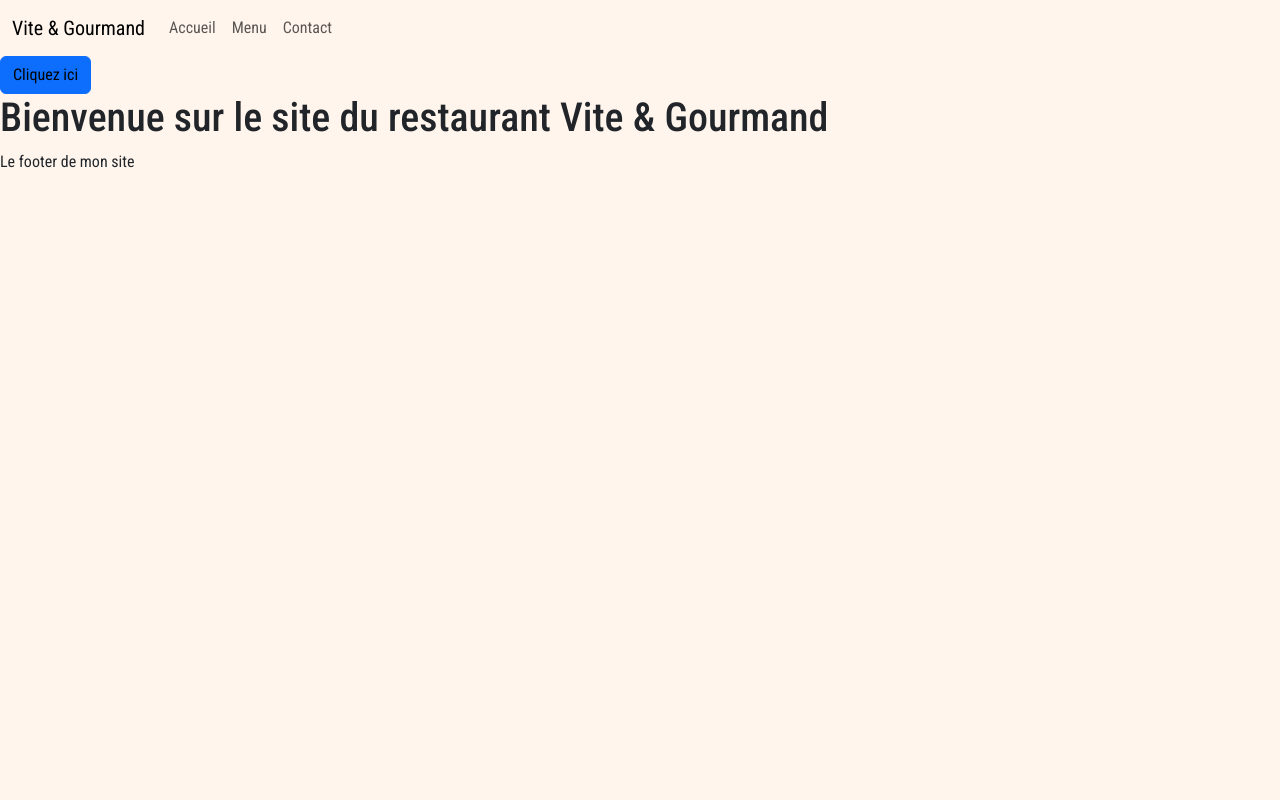
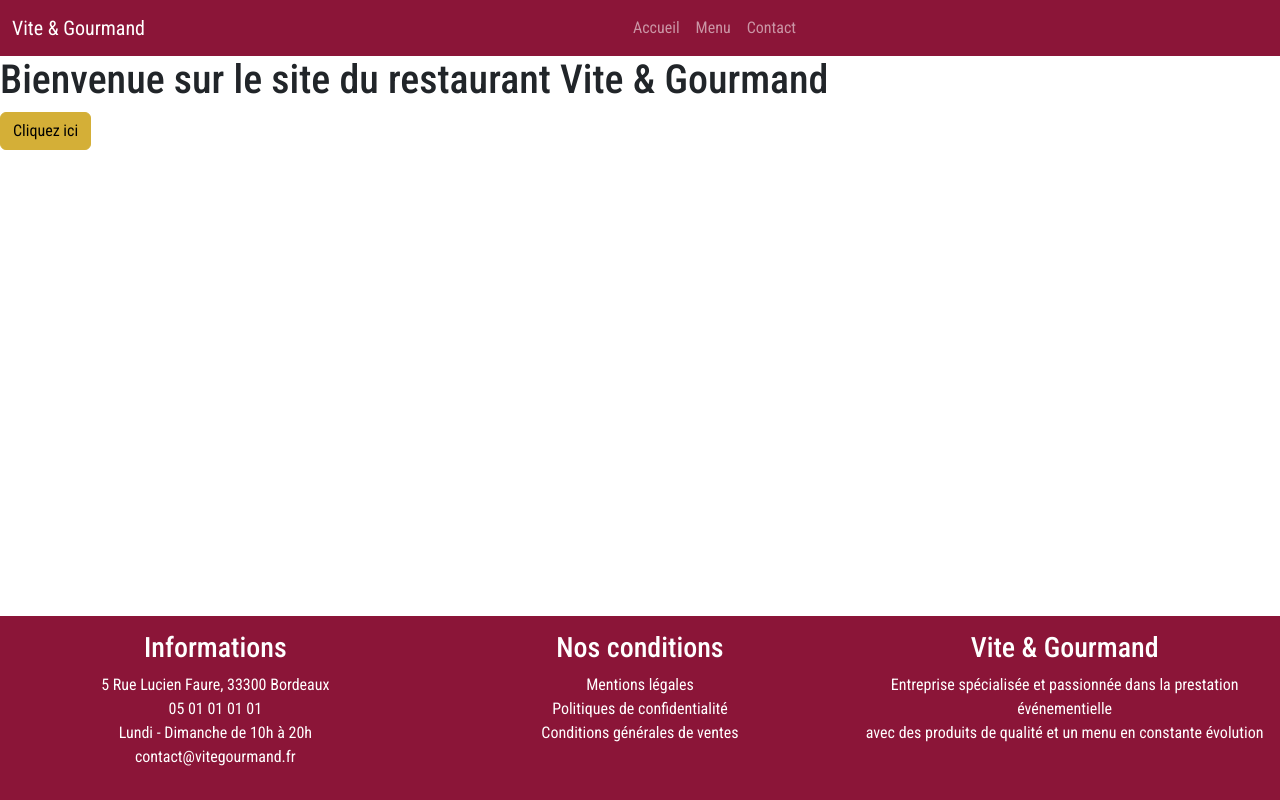
Before and after one commit to REN-Christelle/ViteEtGourmandFront, a PHP site: page / in a window 1280 px wide. Run offline with PHP 8.4, Linux system fonts and the light colour scheme; some libraries are stand-ins or nearby versions.

Commit message:
ajout du header et footer

```diff
--- a/Pages/home.html
+++ b/Pages/home.html
@@ -1 +1,3 @@
 <h1>Bienvenue sur le site du restaurant Vite & Gourmand</h1>
+
+<button class="btn btn-secondary">Cliquez ici</i></button>
--- a/index.html
+++ b/index.html
@@ -9,41 +9,59 @@
     <title>Document</title>
 </head>
 <body>
-
     <header>
-        <header>
-        <nav class="navbar navbar-expand-lg bg-white">
+        <nav class="navbar navbar-expand-lg bg-primary" data-bs-theme="dark">
             <div class="container-fluid">
               <a class="navbar-brand" href="/">Vite & Gourmand</a>
               <button class="navbar-toggler" type="button" data-bs-toggle="collapse" data-bs-target="#navbarSupportedContent" aria-controls="navbarSupportedContent" aria-expanded="false" aria-label="Toggle navigation">
                 <span class="navbar-toggler-icon"></span>
               </button>
-              <div class="collapse navbar-collapse" id="navbarSupportedContent">
-                <ul class="navbar-nav ms-6 mb-2 mb-lg-0">
+              <div class="collapse navbar-collapse justify-content-center" id="navbarSupportedContent">
+                <ul class="navbar-nav">
                   <li class="nav-item">
                     <a class="nav-link" href="/">Accueil</a>
                   </li>
                   <li class="nav-item">
-                    <a class="nav-link" href="/galerie">Menu</a>
+                    <a class="nav-link" href="#">Menu</a>
                   </li>
                   <li class="nav-item">
                     <a class="nav-link" href="#">Contact</a>
                   </li>
-                  <li class="nav-item">
-                  </li>
                 </ul>
               </div>
             </div>
-          </nav>
-    </header>
+        </nav>
     </header>
 
-    <button class="btn btn-primary">Cliquez ici</i></button>
     <main id="main-page">
         <!--Le contenu de la page sera injectée ici-->
     </main>
 
-    <footer>Le footer de mon site</footer>
+    <footer class="bg-primary text-white text-center footer">
+      <div class="row">
+        <div class="col-4">
+          <h3>Informations</h3>
+          <p>5 Rue Lucien Faure, 33300 Bordeaux<br>
+             05 01 01 01 01<br>
+             Lundi - Dimanche de 10h à 20h<br>
+             contact@vitegourmand.fr
+          </p>
+        </div>
+        <div class="col-4">
+          <h3>Nos conditions</h3>
+          <p>Mentions légales<br>
+             Politiques de confidentialité<br>
+             Conditions générales de ventes
+          </p>
+        </div>
+        <div class="col-4">
+          <h3>Vite & Gourmand</h3>
+        <p>Entreprise spécialisée et passionnée dans la prestation événementielle <br>
+           avec des produits de qualité et un menu en constante évolution</p>
+        </div>
+      </div>
+
+    </footer>
 
     <script type="module" src="./Router/Router.js"></script>
     <script src="node_modules/bootstrap/dist/js/bootstrap.bundle.min.js"></script>
--- a/scss/_custom.scss
+++ b/scss/_custom.scss
@@ -2,8 +2,9 @@
 // Option A: Include all of Bootstrap
 
 // Include any default variable overrides here (though functions won’t be available)
-
-$white: #FFF5ED;
+$primary: #8B1538;
+$secondary: #D4AF37;
+$--bs-body-bg: #F5F1E8;
 
 $font-family-sans-serif: "Roboto Condensed", sans-serif !default;
 $font-family-sans-serif: "Rochester", sans-serif !default;
--- a/scss/main.scss
+++ b/scss/main.scss
@@ -1,2 +1,18 @@
 @import url("/node_modules/bootstrap-icons/font/bootstrap-icons.css");
 @import "custom";
+
+html{
+    position:relative;
+    min-height:100%;
+}
+
+main{
+    margin-bottom: 200px;
+}
+
+footer.footer {
+    padding: 15px;
+    position: absolute;
+    bottom:0%;
+    width:100%;
+}
```
Also changed, not shown: scss/main.css, 1 other file.
